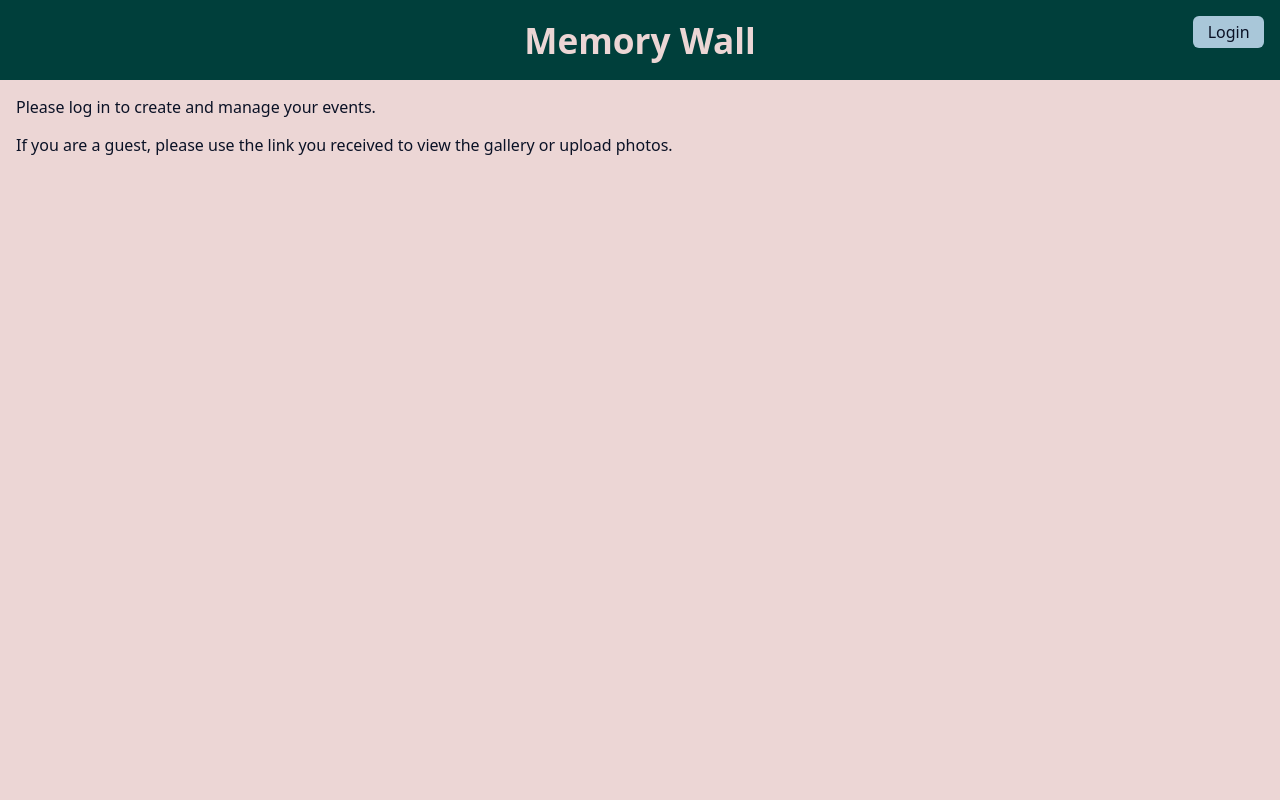
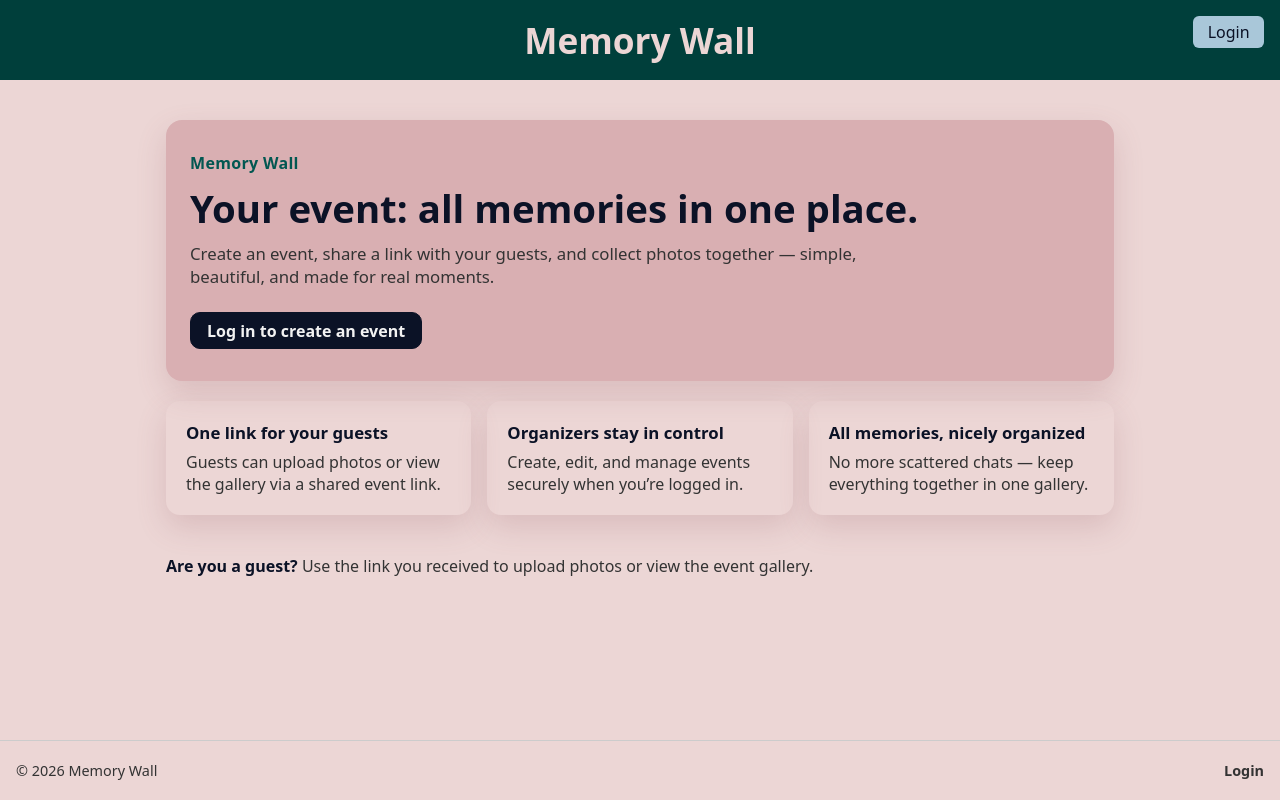
Before and after one commit to johanna-winter/capstone-project, a Next.js app: page / in a window 1280 px wide. Built offline with nearby package versions, Linux system fonts and the light colour scheme; no server answers.

Commit message:
style logged out homepage

```diff
--- /dev/null
+++ b/src/components/FooterLoggedOut/FooterLoggedOut.js
@@ -0,0 +1,12 @@
+import { FooterLinks, FooterWrapper } from "./StyledFooterLoggedOuts";
+
+export default function LoggedOutFooter() {
+  return (
+    <FooterWrapper>
+      <span>© {new Date().getFullYear()} Memory Wall</span>
+      <FooterLinks>
+        <a href="/login">Login</a>
+      </FooterLinks>
+    </FooterWrapper>
+  );
+}
--- /dev/null
+++ b/src/components/FooterLoggedOut/StyledFooterLoggedOuts.js
@@ -0,0 +1,33 @@
+import styled from "styled-components";
+
+export const FooterWrapper = styled.footer`
+  padding: 1.25rem 1rem;
+  border-top: 1px solid var(--grey-300);
+  color: var(--grey-700);
+  font-size: 0.9rem;
+
+  display: flex;
+  gap: 0.75rem;
+  flex-wrap: wrap;
+  justify-content: space-between;
+
+  width: 100%;
+  margin: 0 auto;
+`;
+
+export const FooterLinks = styled.nav`
+  display: flex;
+  gap: 0.75rem;
+  flex-wrap: wrap;
+
+  a {
+    color: var(--grey-700);
+    text-decoration: none;
+    font-weight: 600;
+  }
+
+  a:hover {
+    color: var(--grey-900);
+    text-decoration: underline;
+  }
+`;
--- /dev/null
+++ b/src/components/HomeLoggedOut/HomeLoggedOut.js
@@ -0,0 +1,58 @@
+import {
+  LoggedOutWrapper,
+  HeaderCard,
+  CardHead,
+  CardTitle,
+  CardSubtitle,
+  CTAButton,
+  FeatureWrapper,
+  FeatureCard,
+  FeatureTitle,
+  FeatureText,
+  GuestMessage,
+} from "./StyledHomeLoggedOut";
+
+export default function HomeLoggedOut() {
+  return (
+    <LoggedOutWrapper>
+      <HeaderCard>
+        <CardHead>Memory Wall</CardHead>
+        <CardTitle>Your event: all memories in one place.</CardTitle>
+        <CardSubtitle>
+          Create an event, share a link with your guests, and collect photos
+          together — simple, beautiful, and made for real moments.
+        </CardSubtitle>
+        <CTAButton href="/login">Log in to create an event</CTAButton>
+      </HeaderCard>
+
+      <FeatureWrapper>
+        <FeatureCard>
+          <FeatureTitle>One link for your guests</FeatureTitle>
+          <FeatureText>
+            Guests can upload photos or view the gallery via a shared event
+            link.
+          </FeatureText>
+        </FeatureCard>
+
+        <FeatureCard>
+          <FeatureTitle>Organizers stay in control</FeatureTitle>
+          <FeatureText>
+            Create, edit, and manage events securely when you’re logged in.
+          </FeatureText>
+        </FeatureCard>
+
+        <FeatureCard>
+          <FeatureTitle>All memories, nicely organized</FeatureTitle>
+          <FeatureText>
+            No more scattered chats — keep everything together in one gallery.
+          </FeatureText>
+        </FeatureCard>
+      </FeatureWrapper>
+
+      <GuestMessage>
+        <strong>Are you a guest?</strong> Use the link you received to upload
+        photos or view the event gallery.
+      </GuestMessage>
+    </LoggedOutWrapper>
+  );
+}
--- /dev/null
+++ b/src/components/HomeLoggedOut/StyledHomeLoggedOut.js
@@ -0,0 +1,103 @@
+import styled from "styled-components";
+
+export const LoggedOutWrapper = styled.section`
+  max-width: 980px;
+  margin: 0 auto;
+  padding: 2.5rem 1rem 1.5rem;
+`;
+
+export const HeaderCard = styled.header`
+  padding: 2rem 1.5rem;
+  border-radius: 16px;
+  background: var(--background-400);
+  border: none;
+  box-shadow: 0 12px 30px rgba(146, 83, 95, 0.2);
+`;
+
+export const CardHead = styled.p`
+  margin: 0 0 0.75rem;
+  font-weight: 700;
+  letter-spacing: 0.02em;
+  color: var(--primary-300);
+`;
+
+export const CardTitle = styled.h2`
+  margin: 0 0 0.75rem;
+  font-size: 1.8rem;
+  line-height: 1.15;
+  color: var(--grey-900);
+
+  @media (min-width: 768px) {
+    font-size: 2.4rem;
+  }
+`;
+
+export const CardSubtitle = styled.p`
+  margin: 0;
+  max-width: 44rem;
+  font-size: 1.05rem;
+  color: var(--grey-700);
+  margin-bottom: 1.5rem;
+`;
+
+export const CTAButton = styled.a`
+  display: inline-flex;
+  align-items: center;
+  justify-content: center;
+
+  padding: 0.6rem 1rem;
+  border-radius: 10px;
+  border: 1px solid var(--grey-900);
+  background: var(--grey-900);
+  color: var(--grey-100);
+
+  font-weight: 700;
+  line-height: 1;
+  text-decoration: none;
+  cursor: pointer;
+
+  &:hover {
+    background: var(--grey-700);
+    border-color: var(--grey-700);
+  }
+`;
+
+export const FeatureWrapper = styled.section`
+  display: grid;
+  grid-template-columns: repeat(12, 1fr);
+  gap: 1rem;
+  margin-top: 1.25rem;
+`;
+
+export const FeatureCard = styled.article`
+  grid-column: span 12;
+  padding: 1.25rem 1.25rem;
+  border-radius: 14px;
+  background: var(--background-200);
+  box-shadow: 0 12px 30px rgba(146, 83, 95, 0.2);
+  margin-bottom: 0.5rem;
+  @media (min-width: 760px) {
+    grid-column: span 4;
+  }
+`;
+
+export const FeatureTitle = styled.h2`
+  margin: 0 0 0.4rem;
+  font-size: 1.05rem;
+  color: var(--grey-900);
+`;
+
+export const FeatureText = styled.p`
+  margin: 0;
+  color: var(--grey-700);
+`;
+
+export const GuestMessage = styled.p`
+  margin: 2rem 0 0;
+  color: var(--grey-700);
+  max-width: 42rem;
+
+  strong {
+    color: var(--grey-900);
+  }
+`;
--- a/src/components/Layout.js
+++ b/src/components/Layout.js
@@ -1,9 +1,13 @@
 import styled from "styled-components";
 import LoginAuthButton from "./Login/LoginAuthButton";
+import { useSession } from "next-auth/react";
+import LoggedOutFooter from "./FooterLoggedOut/FooterLoggedOut";
 
 export default function Layout({ children }) {
+  const { status } = useSession();
+
   return (
-    <>
+    <PageWrapper>
       <Main>
         <Header>
           <HeaderNav>
@@ -15,11 +19,19 @@ export default function Layout({ children }) {
         </Header>
         {children}
       </Main>
-    </>
+      {status !== "authenticated" && <LoggedOutFooter />}
+    </PageWrapper>
   );
 }
 
+const PageWrapper = styled.div`
+  min-height: 100vh;
+  display: flex;
+  flex-direction: column;
+`;
+
 const Main = styled.main`
+  flex: 1;
   padding: 80px 1rem 80px 1rem;
 
   @media (min-width: 421px) {
--- a/src/pages/index.js
+++ b/src/pages/index.js
@@ -3,6 +3,7 @@ import EventList from "@/components/EventList/EventList";
 import { useSWRConfig } from "swr";
 import { useSession } from "next-auth/react";
 import { LoginGreeting } from "@/components/Login/StyledLoginMessages";
+import HomeLoggedOut from "@/components/HomeLoggedOut/HomeLoggedOut";
 
 export default function HomePage() {
   const { mutate } = useSWRConfig();
@@ -26,15 +27,7 @@ export default function HomePage() {
     return null;
   }
   if (status !== "authenticated") {
-    return (
-      <>
-        <p>Please log in to create and manage your events.</p>
-        <p>
-          If you are a guest, please use the link you received to view the
-          gallery or upload photos.
-        </p>
-      </>
-    );
+    return <HomeLoggedOut />;
   }
 
   return (
```
